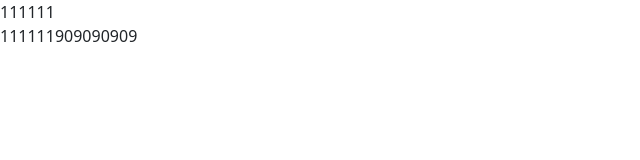
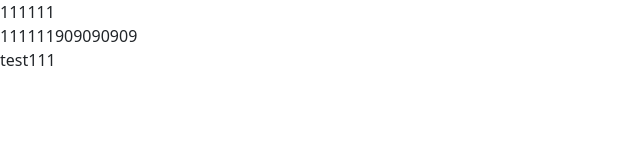
Before and after one commit to jzhu0106/5120_main_project, a Vue app in the folder frontend/: page / in a window 1280 px wide. Shown: the top 160 px of the page, without its empty margins (0-640 px from the left). Built offline with nearby package versions, Linux system fonts and the light colour scheme; what primevue would draw is missing.

Commit message:
test push

```diff
--- a/frontend/src/App.vue
+++ b/frontend/src/App.vue
@@ -6,6 +6,10 @@
 
   <div>111111</div>
 <div>111111909090909</div>
+<div>test111</div>
+
+
+
 </template>
 
 <style scoped>
```
